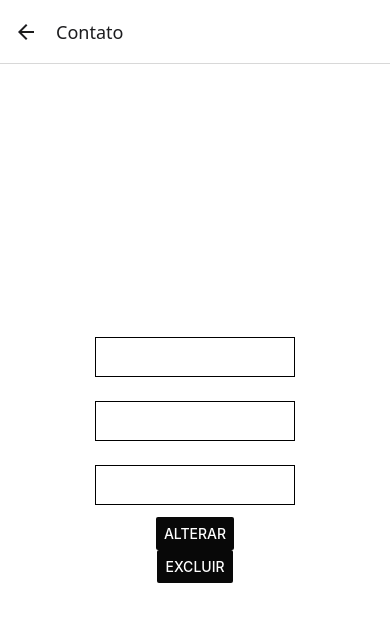
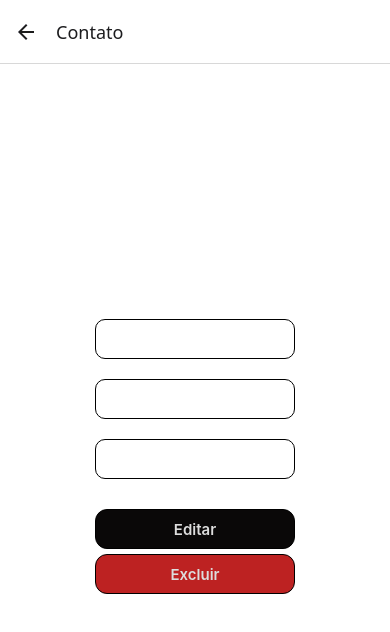
Before and after one commit to QuiaboC/celular, a React Native app: screen /Contato in a window 390 px wide. Shown: the top 632 px of the page. Built offline with nearby package versions, Linux system fonts and the light colour scheme.

Commit message:
modifcações finais

```diff
--- a/App.js
+++ b/App.js
@@ -1,5 +1,4 @@
-import * as React from 'react';
-import { View, Text,Button, TouchableOpacity} from 'react-native';
+import {  Text, TouchableOpacity} from 'react-native';
 import { NavigationContainer } from '@react-navigation/native';
 import { createNativeStackNavigator } from '@react-navigation/native-stack';
 import HomeScreen from "./telas/home.js";
@@ -19,13 +18,13 @@ function App() {
          <Stack.Screen name="Login" component={LoginScreen} />
         <Stack.Screen name="Home" component={HomeScreen} options={({navigation}) => ({title: 'lista de contatos',
         headerRight: () => (
-              <TouchableOpacity onPress={() => navigation.navigate('CadastroContato')}>
+              <TouchableOpacity onPress={() => navigation.navigate('Cadastrar contato')}>
                 <Text style={{ fontSize: 24, marginRight: 10 }}>+</Text>
               </TouchableOpacity>
             ),
             })}/>
         <Stack.Screen name="Cadastro" component={CadastroScreen}/>
-        <Stack.Screen name="CadastroContato" component={cadastroContato}/>
+        <Stack.Screen name="Cadastrar contato" component={cadastroContato}/>
         <Stack.Screen name="Contato" component={Contato}/>
       </Stack.Navigator>
     </NavigationContainer>
--- a/telas/ListarContato.js
+++ b/telas/ListarContato.js
@@ -1,42 +1,38 @@
-import { StyleSheet, Text, View, Button, Image, TextInput } from 'react-native';
-import { StatusBar } from 'expo-status-bar';
-import { useState } from 'react';
+import { StyleSheet, View, TouchableOpacity, Text, TextInput } from "react-native";
+import { StatusBar } from "expo-status-bar";
 
 export default function Contato({ navigation, route }) {
-    const { nome, telefone,email } = route.params || {};
+  const { nome, telefone, email } = route.params || {};
 
   return (
     <View style={styles.container}>
 
-            <TextInput
-                style={styles.input}
-                value={nome}
-                defaultValue={nome}
-            />
+      <TextInput style={styles.input} value={nome}/>
       <TextInput
         style={styles.input}
         value={email}
-                defaultValue={email}
         keyboardType="email-address"
       />
       <TextInput
         value={telefone}
         style={styles.input}
-                defaultValue={telefone}
-                keyboardType="telefone"
+        keyboardType="phone-pad"
       />
 
-            <Button
-                title="Alterar"
-                color="#080808"
-                onPress={() => navigation.navigate('Home', {email, nome, telefone})}
-            />
-
-            <Button
-                title="Excluir"
-                color="#080808"
-                onPress={() => navigation.navigate('Home')}
-            />
+      <View style={styles.buttonLogin}>
+        <TouchableOpacity
+          style={styles.ButtonC}
+          onPress={() => navigation.navigate("Home")}
+        >
+          <Text style={styles.textoC}>Editar</Text>
+        </TouchableOpacity>
+        <TouchableOpacity
+          style={styles.ButtonH}
+          onPress={() => navigation.navigate("Cadastro")}
+        >
+          <Text style={styles.textoC}>Excluir</Text>
+        </TouchableOpacity>
+      </View>
 
       <StatusBar style="auto" />
     </View>
@@ -46,20 +42,49 @@ export default function Contato({ navigation, route }) {
 const styles = StyleSheet.create({
   container: {
     flex: 1,
-        backgroundColor: '#fff',
-        alignItems: 'center',
-        justifyContent: 'center',
+    backgroundColor: "#fff",
+    alignItems: "center",
+    justifyContent: "center",
+  },
+    buttonLogin: {
+    flexDirection: 'column',
+    marginTop: 20,
   },
   tinyLogo: {
     width: 50,
     height: 50,
-
   },
   input: {
     width: 200,
     height: 40,
-        margin: 12,
+    margin: 10,
     borderWidth: 1,
+    borderRadius: 10,
     padding: 10,
   },
+  ButtonC: {
+    backgroundColor:  "#0a0808",
+    width: 200,
+    alignItems: 'center',
+    justifyContent: 'center',
+    height: 40,
+    marginBottom: 5,
+    borderWidth: 1,
+    borderRadius: 12,
+  },
+  ButtonH: {
+    backgroundColor:  "#bd2222",
+    width: 200,
+    alignItems: 'center',
+    justifyContent: 'center',
+    height: 40,
+    marginBottom: 5,
+    borderWidth: 1,
+    borderRadius: 12,
+  },
+  textoC: {
+    color: '#ddd',
+    fontWeight: '600',
+    fontSize: 15,
+  }
 });
--- a/telas/cadastroContato.js
+++ b/telas/cadastroContato.js
@@ -1,15 +1,19 @@
-import { StyleSheet, Text, View, Button, Image, TextInput } from 'react-native';
-import { StatusBar } from 'expo-status-bar';
-import { useState } from 'react';
+import {
+  StyleSheet,
+  Text,
+  View,
+  TouchableOpacity,
+  TextInput,
+} from "react-native";
+import { StatusBar } from "expo-status-bar";
+import { useState } from "react";
 
 export default function cadastroContato({ navigation }) {
-  const [nome, setNome] = useState('');
-  const [telefone, setTelefone] = useState('');
-  const [email, setEmail] = useState('');
+  const [nome, setNome] = useState("");
+  const [telefone, setTelefone] = useState("");
+  const [email, setEmail] = useState("");
   return (
-
     <View style={styles.container}>
-
       <TextInput
         style={styles.input}
         placeholder="nome"
@@ -33,11 +37,12 @@ export default function cadastroContato({ navigation }) {
         onChangeText={setEmail}
       />
 
-            <Button
-              title="Salvar"
-              color="#080808"
-              onPress={() => navigation.navigate('Home', {nome, telefone, email})}
-            />
+      <TouchableOpacity
+        style={styles.ButtonH}
+        onPress={() => navigation.navigate("Home", { nome, telefone, email })}
+      >
+        <Text style={styles.textoH}>Salvar</Text>
+      </TouchableOpacity>
       <StatusBar style="auto" />
     </View>
   );
@@ -46,20 +51,36 @@ export default function cadastroContato({ navigation }) {
 const styles = StyleSheet.create({
   container: {
     flex: 1,
-    backgroundColor: '#fff',
-    alignItems: 'center',
-    justifyContent: 'center',
+    backgroundColor: "#fff",
+    alignItems: "center",
+    justifyContent: "center",
   },
   tinyLogo: {
     width: 50,
     height: 50,
-
   },
   input: {
     width: 200,
     height: 40,
-    margin: 12,
+    margin: 10,
     borderWidth: 1,
+    borderRadius: 10,
     padding: 10,
   },
+  ButtonH: {
+    backgroundColor: "#0a0808",
+    marginTop: 20,
+    width: 200,
+    alignItems: "center",
+    justifyContent: "center",
+    height: 40,
+    marginBottom: 12,
+    borderWidth: 1,
+    borderRadius: 12,
+  },
+  textoH: {
+    color: "#ddd",
+    fontWeight: "600",
+    fontSize: 15,
+  },
 });
--- a/telas/cadastroUsuario.js
+++ b/telas/cadastroUsuario.js
@@ -1,21 +1,18 @@
-import { StyleSheet, Text, View, Button, Image, TextInput } from 'react-native';
-import { StatusBar } from 'expo-status-bar';
+import {
+  StyleSheet,
+  Text,
+  View,
+  TextInput,
+  TouchableOpacity,
+} from "react-native";
+import { StatusBar } from "expo-status-bar";
 
 export default function CadastroScreen({ navigation }) {
   return (
     <View style={styles.container}>
+      <TextInput style={styles.input} placeholder="nome" keyboardType="nome" />
 
-      <TextInput
-        style={styles.input}
-        placeholder="nome"
-        keyboardType="nome"
-      />
-
-      <TextInput
-        style={styles.input}
-        placeholder="cpf"
-        keyboardType="cpf"
-      />
+      <TextInput style={styles.input} placeholder="cpf" keyboardType="cpf" />
 
       <TextInput
         style={styles.input}
@@ -29,11 +26,12 @@ export default function CadastroScreen({ navigation }) {
         secureTextEntry={true}
       />
 
-      <Button
-        title="Salvar"
-        color="#080808"
-        onPress={() => navigation.navigate('Home')}
-      />
+      <TouchableOpacity
+        style={styles.ButtonH}
+        onPress={() => navigation.navigate("Login")}
+      >
+        <Text style={styles.textoH}>Entrar</Text>
+      </TouchableOpacity>
 
       <StatusBar style="auto" />
     </View>
@@ -43,20 +41,36 @@ export default function CadastroScreen({ navigation }) {
 const styles = StyleSheet.create({
   container: {
     flex: 1,
-    backgroundColor: '#fff',
-    alignItems: 'center',
-    justifyContent: 'center',
+    backgroundColor: "#fff",
+    alignItems: "center",
+    justifyContent: "center",
   },
   tinyLogo: {
     width: 50,
     height: 50,
-
   },
   input: {
     width: 200,
     height: 40,
-    margin: 12,
+    margin: 10,
     borderWidth: 1,
+    borderRadius: 10,
     padding: 10,
   },
+  ButtonH: {
+    backgroundColor: "#0a0808",
+    marginTop: 20,
+    width: 200,
+    alignItems: "center",
+    justifyContent: "center",
+    height: 40,
+    marginBottom: 12,
+    borderWidth: 1,
+    borderRadius: 12,
+  },
+  textoH: {
+    color: "#ddd",
+    fontWeight: "600",
+    fontSize: 15,
+  },
 });
--- a/telas/home.js
+++ b/telas/home.js
@@ -1,4 +1,4 @@
-import { StyleSheet, Text, View, Button, Image,TouchableOpacity } from "react-native";
+import { StyleSheet, Text, View, Image,TouchableOpacity } from "react-native";
 
 export default function HomeScreen({ route, navigation }) {
   const { nome, telefone, email } = route.params || {};
--- a/telas/login.js
+++ b/telas/login.js
@@ -1,7 +1,6 @@
-import { StyleSheet, Text, View, Button, Image, TextInput } from 'react-native';
+import { StyleSheet, Text, View, Image, TextInput, TouchableOpacity } from 'react-native';
 import { StatusBar } from 'expo-status-bar';
-import { NavigationContainer } from '@react-navigation/native';
-import { createNativeStackNavigator } from '@react-navigation/native-stack';
+
 
 export default function LoginScreen({navigation}) {
   return (
@@ -25,17 +24,18 @@ export default function LoginScreen({navigation}) {
               secureTextEntry={true}
             />
 
-            <Button
-              title="Entrar"
-              color="#080808"
-              onPress={() => navigation.navigate('Home')}
-            />
-
-            <Button
-              title="Cadastrar"
-              color="#080808"
-              onPress={() => navigation.navigate('Cadastro')}
-            />
+          <View style={styles.buttonLogin}>
+            <TouchableOpacity style={styles.ButtonH} onPress={() => navigation.navigate('Home')}>
+              <Text style={styles.textoH}>
+                Entrar
+              </Text>
+            </TouchableOpacity>
+            <TouchableOpacity style={styles.ButtonC} onPress={() => navigation.navigate('Cadastro')}>
+              <Text style={styles.textoC}>
+                Cadastrar
+              </Text>
+            </TouchableOpacity>
+          </View>
 
             <StatusBar style="auto" />
           </View>
@@ -49,16 +49,54 @@ const styles = StyleSheet.create({
     alignItems: 'center',
     justifyContent: 'center',
   },
+  buttonLogin: {
+    flexDirection: 'column',
+    margin: 10,
+  },
   tinyLogo: {
-    width: 50,
-    height: 50,
+    borderWidth: 1,
+    borderColor: "#ddd",
+    borderRadius: 50,
+    padding: 35,
+    marginBottom: 10,
+    backgroundColor: "#f9f9f9",
 
   },
   input: {
     width: 200,
     height: 40,
-    margin: 12,
+    margin: 10,
     borderWidth: 1,
+    borderRadius: 10,
     padding: 10,
   },
+  ButtonH: {
+    backgroundColor:  "#ddd",
+    width: 200,
+    alignItems: 'center',
+    justifyContent: 'center',
+    height: 40,
+    marginBottom: 7,
+    borderWidth: 1,
+    borderRadius: 12,
+  },
+  textoH: {
+    fontWeight: '600',
+    fontSize: 15,
+  },
+  ButtonC: {
+    backgroundColor:  "#0a0808",
+    width: 200,
+    alignItems: 'center',
+    justifyContent: 'center',
+    height: 40,
+    marginBottom: 12,
+    borderWidth: 1,
+    borderRadius: 12,
+  },
+  textoC: {
+    color: '#ddd',
+    fontWeight: '600',
+    fontSize: 15,
+  }
 });
```
Lines whose indentation alone changed are shown as unchanged.
